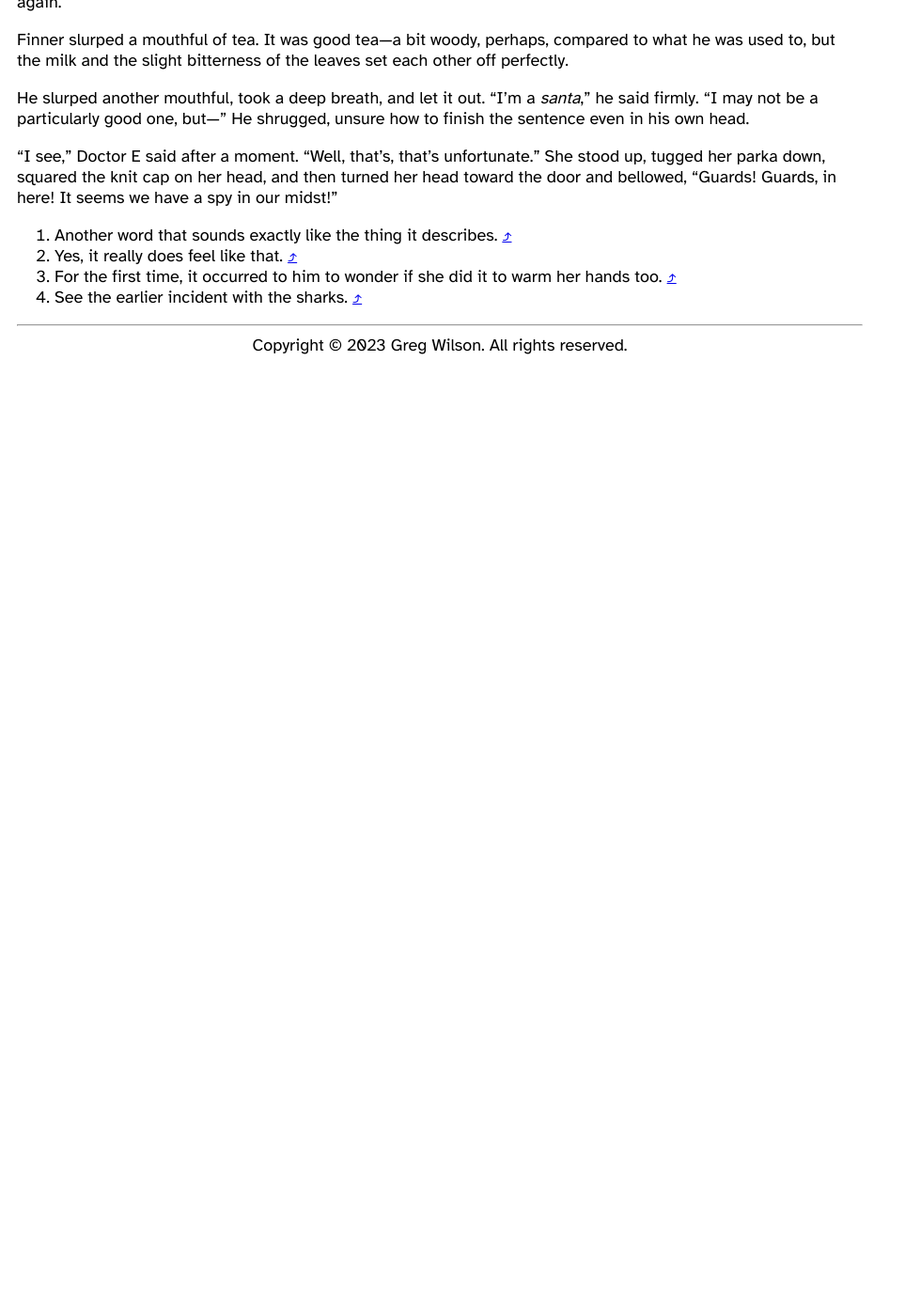
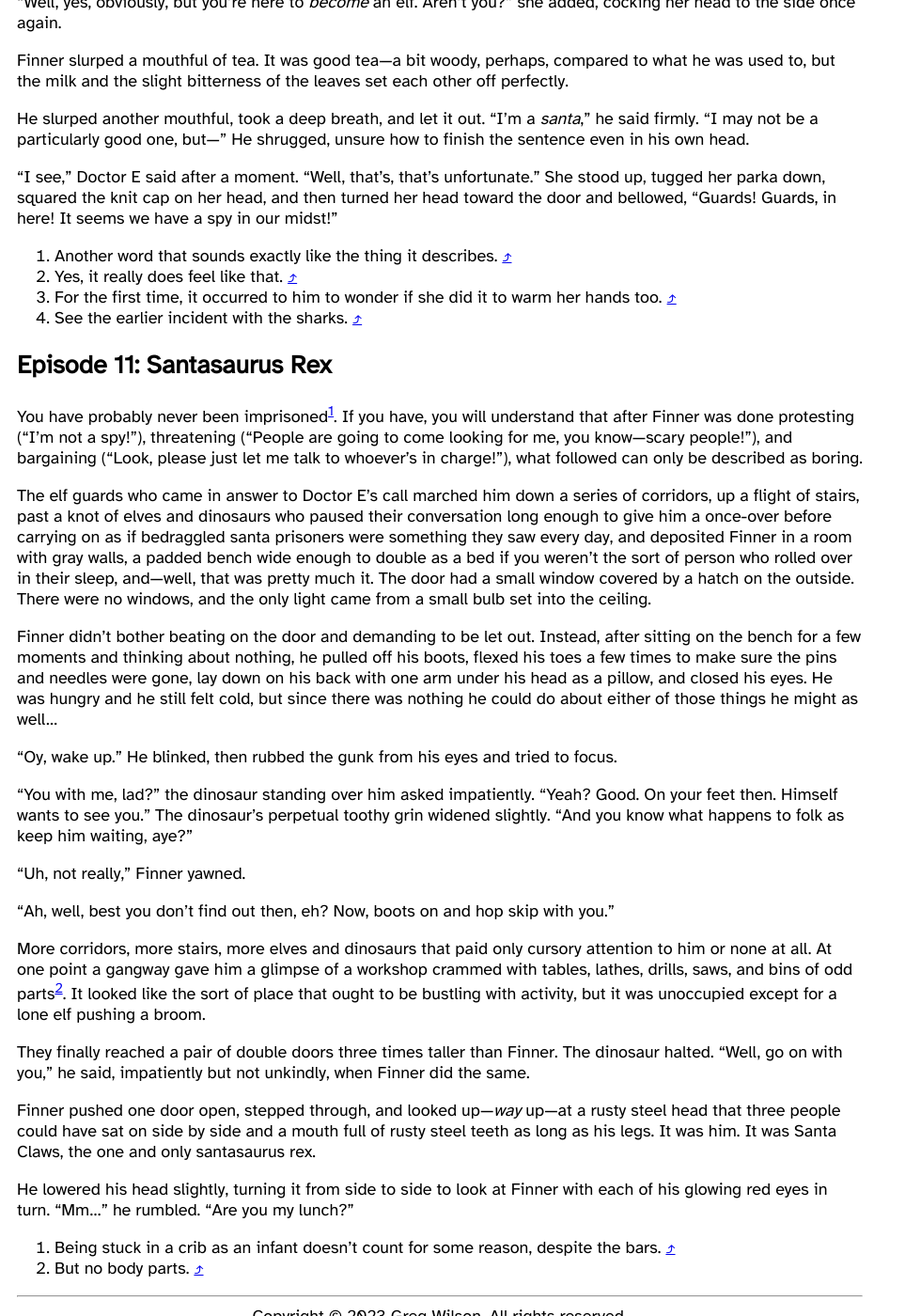
Before and after one commit to gvwilson/fiction, a Jekyll site: the page built from santas/index.md, in a window 1280 px wide and 1400 px high, scrolled down 28560 px. Shown: the whole window at 94% size, without its empty margins (0-963 px from the left). Built offline with Jekyll 4.4.1, drawn with Linux system fonts in a browser that asks for light colours; before the commit the page ends 28946 px from its top, so only the background shows below that; some of the changed text lies outside the part shown.

Commit message:
+552 words of Santas

```diff
--- a/_data/status.csv
+++ b/_data/status.csv
@@ -35,6 +35,7 @@
 santas,2023-10-29,14068
 santas,2023-10-30,14582
 santas,2023-11-08,15136
+santas,2023-11-11,15690
 still,2023-09-01,30862
 tuppence-a-bag,2023-09-01,1703
 tuppence-a-bag,2023-11-05,996
--- a/santas/index.md
+++ b/santas/index.md
@@ -1318,7 +1318,7 @@
 
 <section markdown="1">
 
-## Episode 6: Some Explanations Are Finally Given
+## Episode 6: Some Explanations Are Finally Given But Do Not Satisfy
 
 A few busy minutes later,
 Finner was sitting in a slightly cramped cabin
@@ -2054,7 +2054,7 @@
 
 <section markdown="1">
 
-## Episode 9: Emerg. Chimney
+## Episode 9: Our Protagonist Makes Use of an Emergency Chimney
 
 People sometimes say, "Their jaw dropped,"
 but that's not what actually happens,
@@ -2328,7 +2328,7 @@
 
 <section markdown="1">
 
-## Episode 10: Castle Base
+## Episode 10: The Kind of Cold That Seeps Into Your Sould
 
 You have probably been cold at some point in your life.
 Maybe you wriggled out from under your blanket as a baby on a chilly night
@@ -2573,6 +2573,98 @@
 
 </section>
 
+<section markdown="1">
+
+## Episode 11: Santasaurus Rex
+
+You have probably never been imprisoned<span class="note">
+Being stuck in a crib as an infant doesn't count for some reason,
+despite the bars.
+</span>.
+If you have,
+you will understand that after Finner was done protesting
+("I'm not a spy!"),
+threatening
+("People are going to come looking for me, you know—scary people!"),
+and bargaining
+("Look, please just let me talk to whoever's in charge!"),
+what followed can only be described as boring.
+
+The elf guards who came in answer to Doctor E's call
+marched him down a series of corridors,
+up a flight of stairs,
+past a knot of elves and dinosaurs
+who paused their conversation long enough to give him a once-over
+before carrying on as if bedraggled santa prisoners were something they saw every day,
+and deposited Finner in a room with gray walls,
+a padded bench wide enough to double as a bed if you weren't the sort of person who rolled over in their sleep,
+and—well,
+that was pretty much it.
+The door had a small window covered by a hatch on the outside.
+There were no windows,
+and the only light came from a small bulb set into the ceiling.
+
+Finner didn't bother beating on the door and demanding to be let out.
+Instead,
+after sitting on the bench for a few moments and thinking about nothing,
+he pulled off his boots,
+flexed his toes a few times to make sure the pins and needles were gone,
+lay down on his back with one arm under his head as a pillow,
+and closed his eyes.
+He was hungry and he still felt cold,
+but since there was nothing he could do about either of those things
+he might as well…
+
+"Oy, wake up."
+He blinked,
+then rubbed the gunk from his eyes and tried to focus.
+
+"You with me, lad?" the dinosaur standing over him asked impatiently.
+"Yeah? Good.
+On your feet then.
+Himself wants to see you."
+The dinosaur's perpetual toothy grin widened slightly.
+"And you know what happens to folk as keep him waiting, aye?"
+
+"Uh, not really," Finner yawned.
+
+"Ah, well, best you don't find out then, eh?
+Now, boots on and hop skip with you."
+
+More corridors,
+more stairs,
+more elves and dinosaurs that paid only cursory attention to him
+or none at all.
+At one point a gangway gave him a glimpse of a workshop
+crammed with tables, lathes, drills, saws, and bins of odd parts<span class="note">
+But no body parts.
+</span>.
+It looked like the sort of place that ought to be bustling with activity,
+but it was unoccupied except for a lone elf pushing a broom.
+
+They finally reached a pair of double doors three times taller than Finner.
+The dinosaur halted.
+"Well, go on with you," he said,
+impatiently but not unkindly,
+when Finner did the same.
+
+Finner pushed one door open,
+stepped through,
+and looked up—*way* up—at a rusty steel head
+that three people could have sat on side by side
+and a mouth full of rusty steel teeth as long as his legs.
+It was him.
+It was Santa Claws,
+the one and only santasaurus rex.
+
+He lowered his head slightly,
+turning it from side to side to look at Finner
+with each of his glowing red eyes in turn.
+"Mm…" he rumbled.
+"Are you my lunch?"
+
+</section>
+
 <!--
 What did the pirate say on his eightieth birthday?
 "Aye Matey!"
```
Also changed, not shown: madica/index.md (+1 -1 lines), status.svg.
